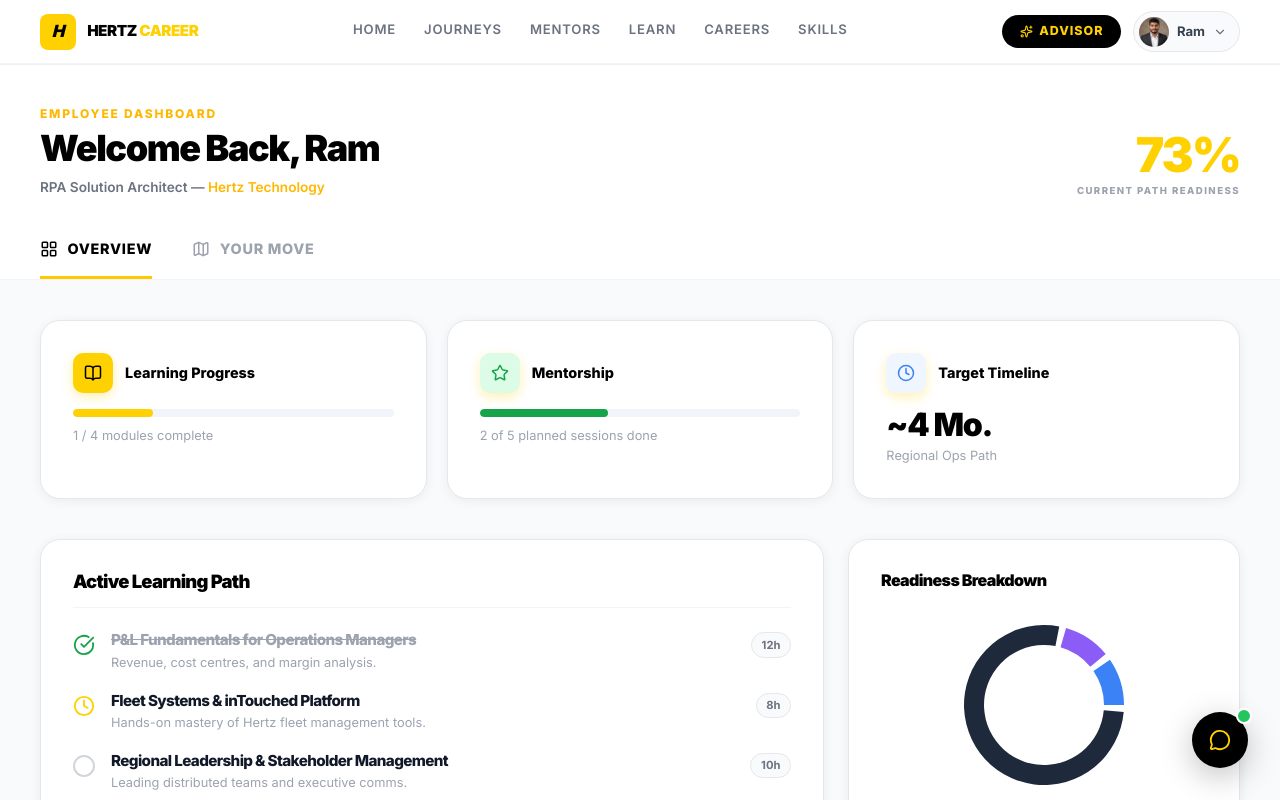
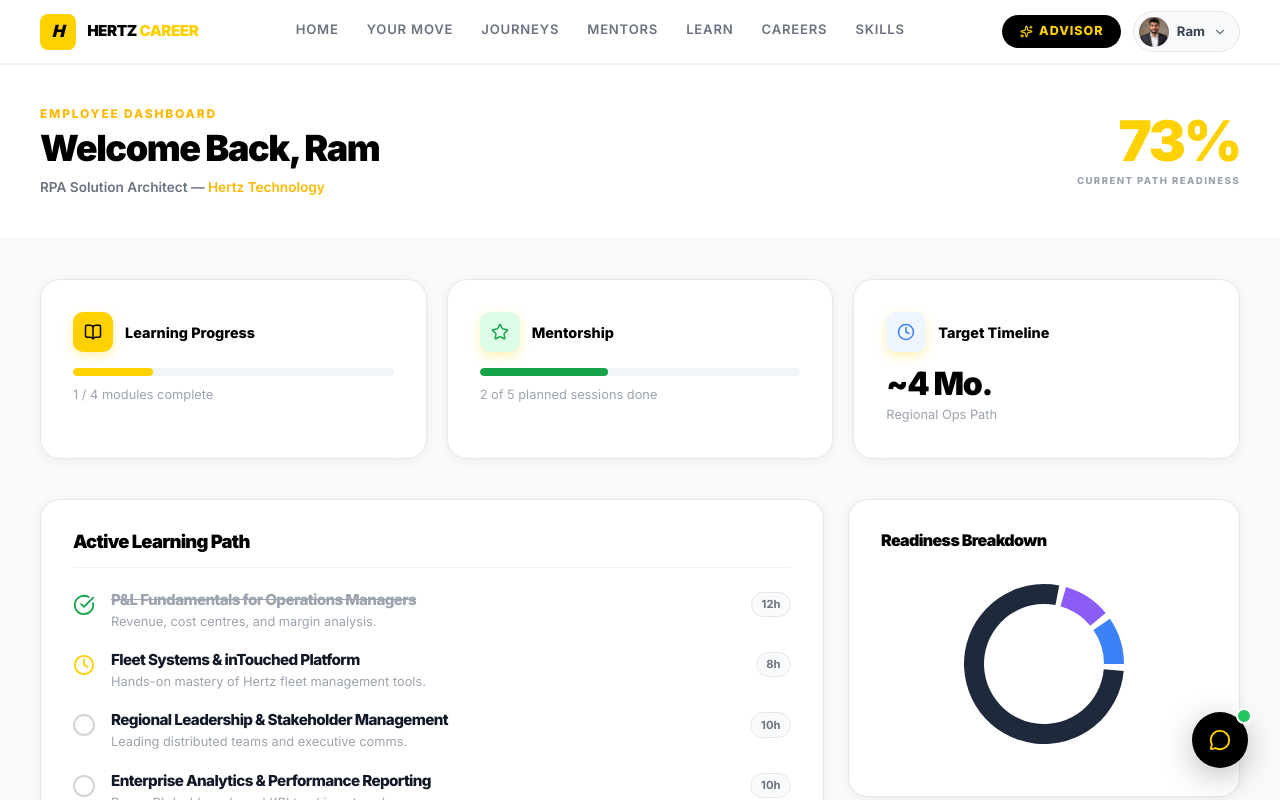
Before and after one commit to ramjiram42/career-coaching-hertz, a Next.js app: page /dashboard in a window 1280 px wide. Shown: the top 800 px of the page. Built offline with nearby package versions, Linux system fonts and the light colour scheme.

Commit message:
style: implement high-fidelity branching career paths UI inspired by user reference image

```diff
--- a/src/app/dashboard/page.tsx
+++ b/src/app/dashboard/page.tsx
@@ -1,10 +1,8 @@
 'use client';
 
-import { CheckCircle, Clock, BookOpen, Star, User, TrendingUp, LayoutGrid, Map } from 'lucide-react'
+import { CheckCircle, Clock, BookOpen, Star, User, TrendingUp } from 'lucide-react'
 import Link from 'next/link'
-import { useState } from 'react'
 import { ReadinessChart } from './RechartsClient'
-import { AIProfileAnalyzer } from '@/components/AIProfileAnalyzer'
 
 // Static mock data
 const MODULES = [
@@ -15,8 +13,6 @@
 ]
 
 export default function DashboardPage() {
-  const [activeTab, setActiveTab] = useState<'overview' | 'career'>('overview');
-
   const completedModules = MODULES.filter(m => m.status === 'COMPLETED').length
   const totalModules = MODULES.length
   const learningScore = Math.round((completedModules / totalModules) * 100)
@@ -26,9 +22,9 @@
     <main style={{ background: '#F8FAFC', minHeight: '100vh' }}>
 
       {/* Header Banner */}
-      <div style={{ background: '#fff', borderBottom: '1px solid #F1F5F9', padding: '2.5rem 0 0' }}>
+      <div style={{ background: '#fff', borderBottom: '1px solid #F1F5F9', padding: '2.5rem 0' }}>
         <div className="container">
-          <div style={{ display: 'flex', justifyContent: 'space-between', alignItems: 'flex-end', marginBottom: '2.5rem' }}>
+          <div style={{ display: 'flex', justifyContent: 'space-between', alignItems: 'center' }}>
             <div>
               <p style={{ fontSize: '0.75rem', fontWeight: 800, textTransform: 'uppercase', letterSpacing: '0.15em', color: '#FFB800', marginBottom: '0.4rem' }}>Employee Dashboard</p>
               <h1 style={{ fontSize: '2.25rem', fontWeight: 900, color: '#000', letterSpacing: '-0.04em', marginBottom: '0.5rem' }}>Welcome Back, Ram</h1>
@@ -36,39 +32,17 @@
                  RPA Solution Architect — <span style={{ color: '#FFB800' }}>Hertz Technology</span>
               </p>
             </div>
-            <div style={{ textAlign: 'right', display: activeTab === 'overview' ? 'block' : 'none' }}>
-              <div style={{ fontSize: '3rem', fontWeight: 900, color: '#FFD100', letterSpacing: '-0.04em', lineHeight: 1 }}>{readinessScore}%</div>
+            <div style={{ textAlign: 'right' }}>
+              <div style={{ fontSize: '3.5rem', fontWeight: 900, color: '#FFD100', letterSpacing: '-0.04em', lineHeight: 1 }}>{readinessScore}%</div>
               <p style={{ fontSize: '0.6rem', fontWeight: 800, textTransform: 'uppercase', letterSpacing: '0.15em', color: '#9CA3AF', marginTop: '0.25rem' }}>Current Path Readiness</p>
             </div>
-          </div>
-
-          {/* TAB NAV */}
-          <div style={{ display: 'flex', gap: '2.5rem' }}>
-             <button
-                onClick={() => setActiveTab('overview')}
-                style={{ display: 'flex', alignItems: 'center', gap: '0.6rem', padding: '0 0 1rem 0', background: 'none', border: 'none', cursor: 'pointer', fontSize: '0.9rem', fontWeight: 800, color: activeTab === 'overview' ? '#000' : '#9CA3AF', borderBottom: activeTab === 'overview' ? '3px solid #FFC900' : '3px solid transparent', transition: 'all 0.2s', textTransform: 'uppercase', letterSpacing: '0.05em' }}
-             >
-                <LayoutGrid size={18} /> Overview
-             </button>
-             <button
-                onClick={() => setActiveTab('career')}
-                style={{ display: 'flex', alignItems: 'center', gap: '0.6rem', padding: '0 0 1rem 0', background: 'none', border: 'none', cursor: 'pointer', fontSize: '0.9rem', fontWeight: 800, color: activeTab === 'career' ? '#000' : '#9CA3AF', borderBottom: activeTab === 'career' ? '3px solid #FFC900' : '3px solid transparent', transition: 'all 0.2s', textTransform: 'uppercase', letterSpacing: '0.05em' }}
-             >
-                <Map size={18} /> Your Move
-             </button>
           </div>
         </div>
       </div>
 
       <div className="container" style={{ paddingTop: '2.5rem', paddingBottom: '5rem' }}>
-
-        {activeTab === 'career' ? (
-          <div style={{ animation: 'fadeIn 0.4s ease-out' }}>
-             <AIProfileAnalyzer />
-          </div>
-        ) : (
-          <div style={{ animation: 'fadeIn 0.4s ease-out' }}>
-            {/* Stats Row */}
+        <div style={{ animation: 'fadeIn 0.4s ease-out' }}>
+          {/* Stats Row */}
             <div style={{ display: 'grid', gridTemplateColumns: 'repeat(3, 1fr)', gap: '1.25rem', marginBottom: '2.5rem' }}>
               <div className="card">
                 <div style={{ display: 'flex', alignItems: 'center', gap: '0.75rem', marginBottom: '1rem' }}>
@@ -171,7 +145,6 @@
               </div>
             </div>
           </div>
-        )}
       </div>
     </main>
   )
--- /dev/null
+++ b/src/app/your-move/page.tsx
@@ -0,0 +1,13 @@
+'use client';
+
+import { AIProfileAnalyzer } from "@/components/AIProfileAnalyzer"
+
+export default function YourMovePage() {
+  return (
+    <main style={{ background: '#F8FAFC', minHeight: '100vh', padding: '3rem 0' }}>
+      <div className="container">
+        <AIProfileAnalyzer />
+      </div>
+    </main>
+  );
+}
--- a/src/components/NavBar.tsx
+++ b/src/components/NavBar.tsx
@@ -8,6 +8,7 @@
 
 const mainLinks = [
   { href: '/', label: 'Home' },
+  { href: '/your-move', label: 'Your Move' },
   { href: '/career-tree', label: 'Journeys' },
   { href: '/mentors', label: 'Mentors' },
   { href: '/learn', label: 'Learn' },
```
